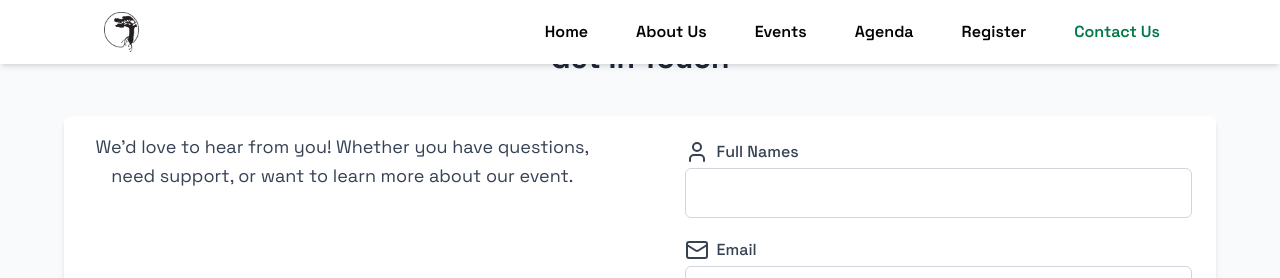
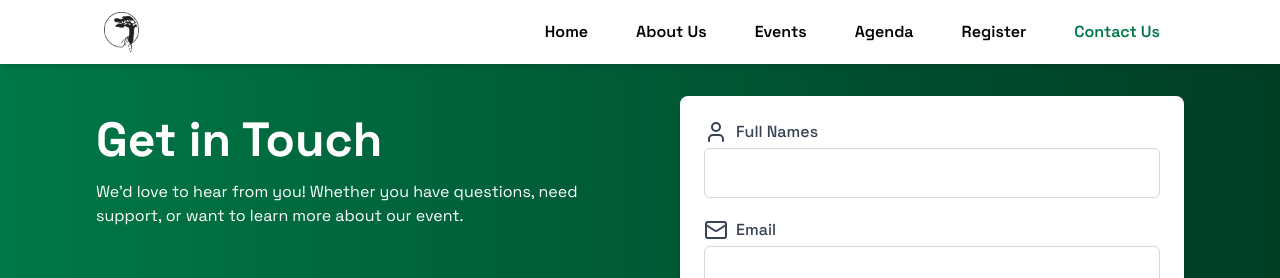
Before and after one commit to MOSOBELULU/indabaX, a React (Vite) app: page /contact in a window 1280 px wide. Shown: the top 278 px of the page. Built offline with nearby package versions, Linux system fonts and the light colour scheme.

Commit message:
wip: contact page bg-colour

```diff
--- a/src/pages/Contact.jsx
+++ b/src/pages/Contact.jsx
@@ -5,27 +5,30 @@ import { motion } from "framer-motion";
 
 export default function Contact() {
   return (
-    <div className="min-h-screen px-4 sm:px-6 lg:px-8 py-10 bg-gray-50">
-      <motion.h1
+    <section className="py-10 bg-gradient-to-r from-[#007847] to-[#003d25] sm:py-16 lg:py-24">
+      <div className="max-w-6xl px-4 mx-auto sm:px-6 lg:px-8">
+        <motion.div
+          initial={{ opacity: 0, y: 30 }}
+          animate={{ opacity: 1, y: 0 }}
+          transition={{ duration: 0.8 }}
+          className="grid grid-cols-1 md:grid-cols-2 gap-x-12 lg:gap-x-20 gap-y-10"
+        >
+
+          <div className="flex flex-col justify-between lg:py-5">
+            <div>
+              <motion.h2
                 initial={{ opacity: 0, y: -20 }}
                 animate={{ opacity: 1, y: 0 }}
                 transition={{ duration: 0.6 }}
-        className="text-3xl font-bold text-center text-gray-800 mb-10"
+                className="text-3xl font-bold text-white sm:text-4xl lg:text-5xl"
               >
-        Get In Touch
-      </motion.h1>
+                Get in Touch
+              </motion.h2>
+              <p className="max-w-xl mt-4 text-base text-white">
+                We’d love to hear from you! Whether you have questions, need support, or want to learn more about our event.
+              </p>
+            </div>
 
-      <motion.div
-        initial={{ opacity: 0, y: 30 }}
-        animate={{ opacity: 1, y: 0 }}
-        transition={{ delay: 0.2, duration: 0.8 }}
-        className="flex flex-col lg:flex-row gap-10 max-w-6xl mx-auto shadow-md rounded-lg overflow-hidden bg-white"
-      >
-        {/* Left - Map & Description */}
-        <div className="w-full lg:w-1/2 flex flex-col justify-between p-4">
-          <p className="text-center text-gray-700 text-base sm:text-lg leading-relaxed mb-6">
-            We'd love to hear from you! Whether you have questions, need support, or want to learn more about our event.
-          </p>
             <div className="h-[300px] sm:h-[400px] md:h-[450px]">
             <iframe
               src="https://www.google.com/maps/embed?pb=!1m18!1m12!1m3!1d3989.7536178345513!2d6.727497873638973!3d0.32630386401342143!2m3!1f0!2f0!3f0!3m2!1i1024!2i768!4f13.1!3m3!1m2!1s0x10766a8d79d4e1e7%3A0xf004d1414a2055cb!2sUniversity%20of%20S%C3%A3o%20Tom%C3%A9%20and%20Pr%C3%ADncipe!5e0!3m2!1sen!2sza!4v1747128524029!5m2!1sen!2sza"
@@ -38,11 +41,11 @@ export default function Contact() {
           </div>
 
           {/* Right - Form */}
-        <div className="w-full lg:w-1/2 bg-white">
+          <div className="bg-white rounded-lg shadow-lg p-6">
             <form
               action="https://formsubmit.co/mosobelulu@gmail.com"
               method="POST"
-            className="w-full px-4 py-6 sm:px-6 space-y-5"
+              className="space-y-5"
             >
               {[
                 { id: "name", label: "Full Names", icon: <User />, type: "text" },
@@ -89,5 +92,6 @@ export default function Contact() {
           </div>
         </motion.div>
       </div>
+    </section>
   );
 }
```
Lines whose indentation alone changed are shown as unchanged.
